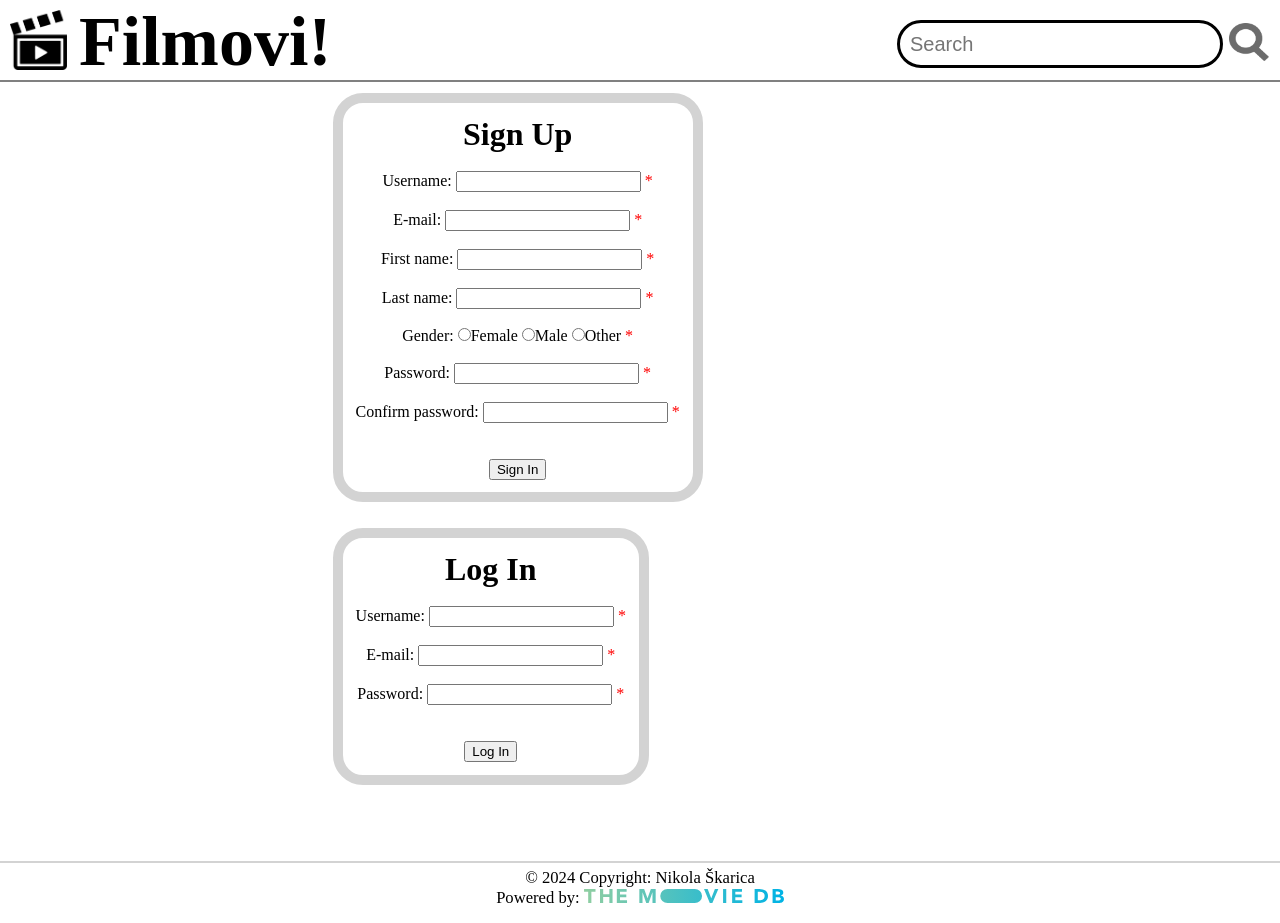
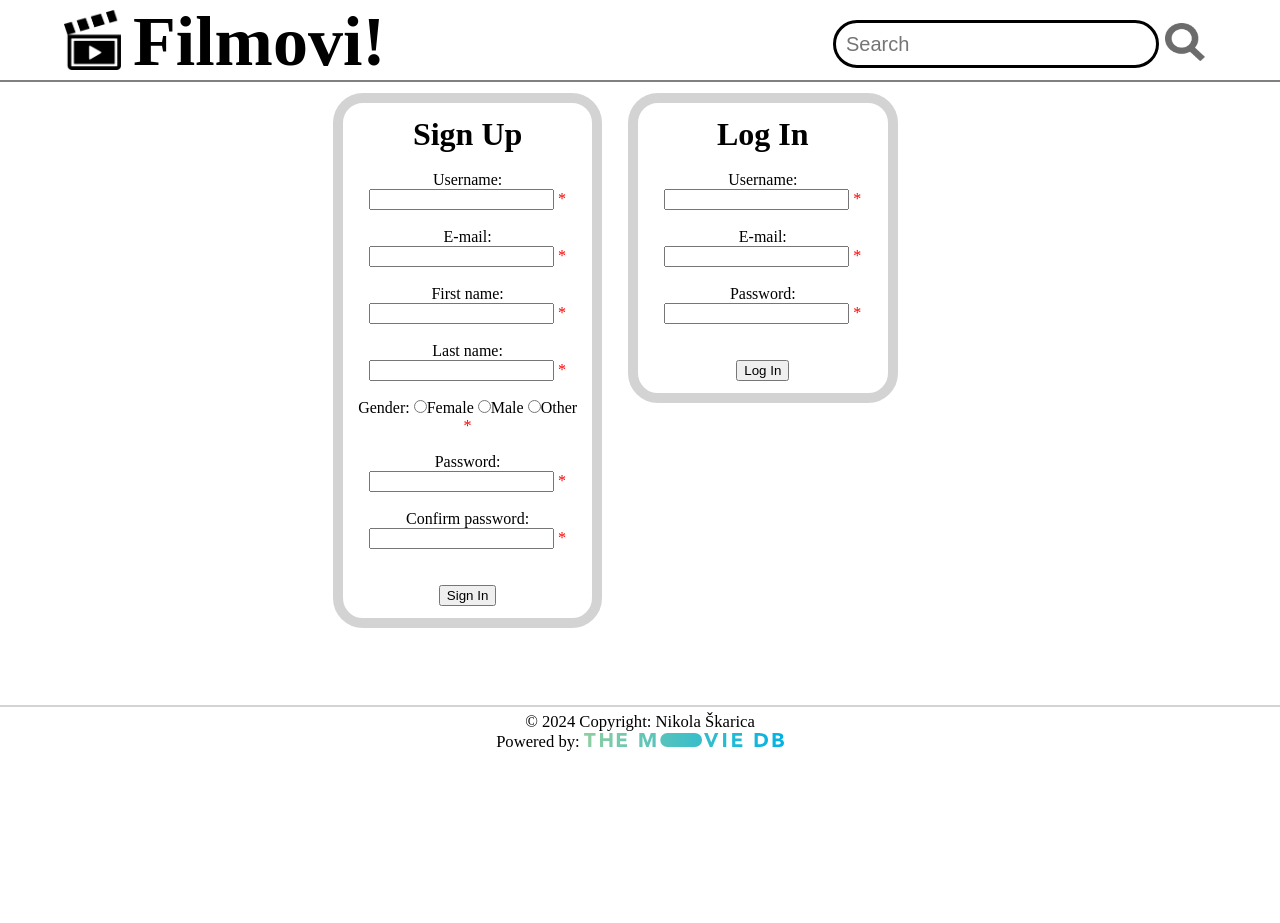
Before and after one commit to NikolaSkarica1/ProjektMaturalni, a PHP site: page /ProjektMaturalni/login.php in a window 1280 px wide. After the commit the page ends 751 px from the top, so only its background shows below. Run offline with PHP 8.4, Linux system fonts and the light colour scheme; some libraries are stand-ins or nearby versions.

Commit message:
design #5

```diff
--- a/design/Header.css
+++ b/design/Header.css
@@ -23,7 +23,8 @@
 #header-login{
     float: right;
     margin: 20px;
-    margin-left: 0px;
+    margin-left: 0%;
+    margin-right: 5%;
 }
 #search-input{
     border: 3px solid black;
@@ -60,6 +61,7 @@
     float: left;
     margin-right: 3px;
     margin: 10px;
+    margin-left:5%;
 }
 a,a:hover, a:visited{
     color: black;
--- a/design/Login.css
+++ b/design/Login.css
@@ -1,6 +1,7 @@
 #signup{
     width: fit-content;
     height: 50%;
+    width: 35%;
     padding: 2%;
     margin: 2%;
     float: left;
@@ -10,6 +11,7 @@
 #LogIn{
     width: fit-content;
     height: 50%;
+    width: 35%;
     padding: 2%;
     margin: 2%;
     float: left;
--- a/login.php
+++ b/login.php
@@ -18,6 +18,7 @@ session_start();
             <img src="slike/ikona.png" id="ikona"/>
             <h1 id="Naziv-Stranica">Filmovi!</h1>
         </a>
+        <div id="header-login"></div>
         <form action="Search.php" method="GET" id="Search">
             <input type="text" name="select" id="search-input" placeholder="Search"/>
             <input type='hidden' name='filter' value='Vote_Count DESC'/>
@@ -138,8 +139,8 @@ session_start();
     }
     ?>
     <div id="container">
+        <center>
         <div id="signup">
-            <center>
             <h1>Sign Up</h1><br/>
             <form method="post">
                 Username: <input type="text" name="username">
@@ -168,10 +169,8 @@ session_start();
                 <br><br>
                 <input type="submit" name="submit" value="Sign In">
             </form>
-            </center>
         </div>
         <div id="LogIn">
-            <center>
                 <h1>Log In</h1>
                 <span class="error"><?php echo $error;?></span><br>
                 <form method="post">
@@ -186,8 +185,8 @@ session_start();
                     <br><br>
                     <input type="submit" name="login" value="Log In">
                 </form>
-            </center>
-        </div>
+            </div>
+        </center>
     </div>
     <div id="footer">
         <p>© 2024 Copyright: Nikola Škarica</p>
```
